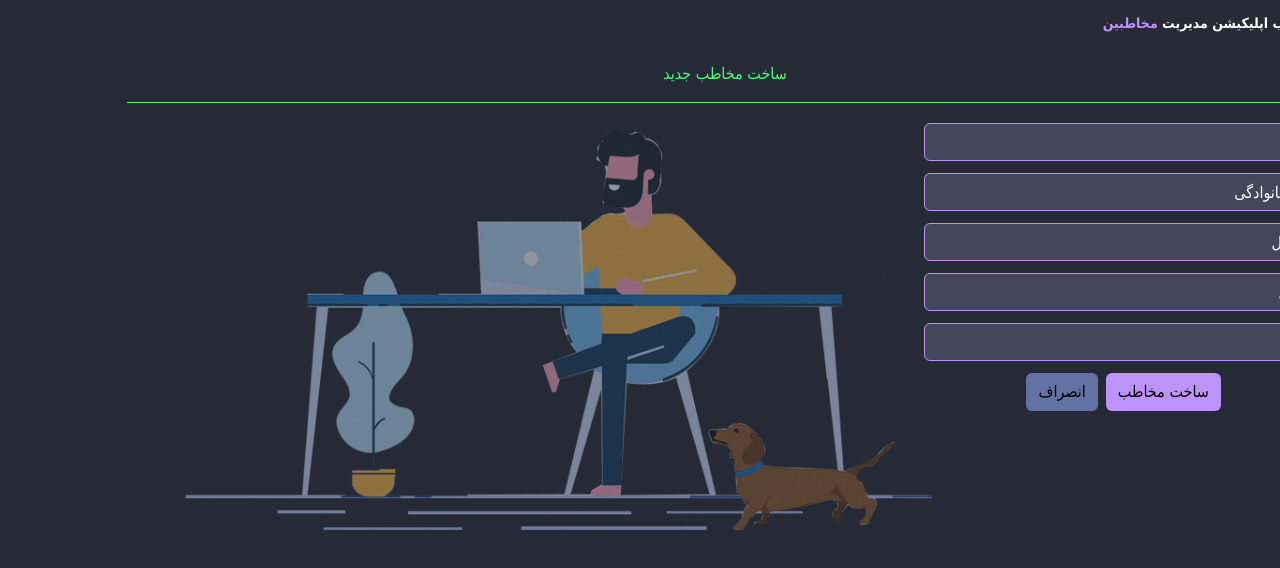
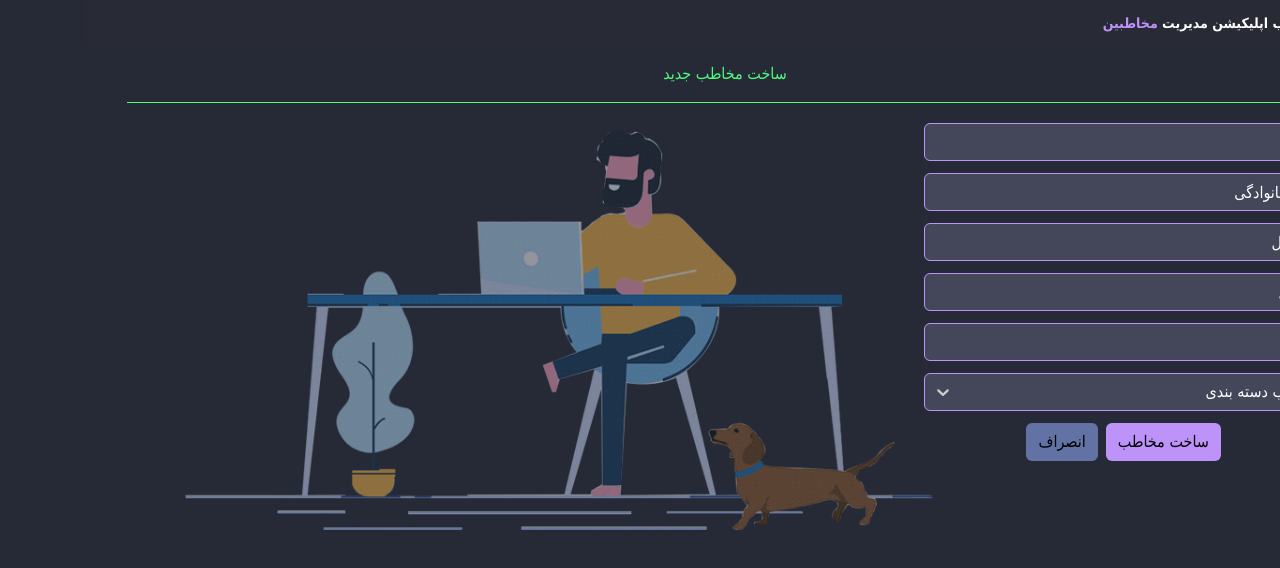
Before and after one commit to MehdiFarshbaf/contact-manager-front, a React (Create React App) app: page /add-contact in a window 1280 px wide. Shown: the top 568 px of the page. Built offline with nearby package versions, Linux system fonts and the light colour scheme; no server answers.

Commit message:
react-select

```diff
--- a/package.json
+++ b/package.json
@@ -19,6 +19,7 @@
     "react-redux": "^9.1.2",
     "react-router-dom": "^7.0.1",
     "react-scripts": "5.0.1",
+    "react-select": "^5.9.0",
     "react-toastify": "^10.0.6",
     "typescript": "^4.9.5",
     "web-vitals": "^2.1.4",
--- a/src/components/contacts/AddContacts.tsx
+++ b/src/components/contacts/AddContacts.tsx
@@ -1,30 +1,34 @@
 import * as Yup from "yup"
 import {useEffect, useState} from "react";
-import {useForm} from 'react-hook-form'
+import {Controller, useForm} from 'react-hook-form'
 import {yupResolver} from "@hookform/resolvers/yup";
 import {Link} from "react-router-dom";
 import TextInput from "../inputs/TextInput";
 import {useGetCategoriesQuery} from "../../data/services/Category";
+import {OptionSelect} from "../../interface/publicInterface";
+import Select, {SingleValue} from "react-select";
 
 interface FormInputs {
     firstName: string,
     lastName: string,
     mobile: string,
     email: string,
-    job: string
+    job: string,
+    category_id: string
 }
 
 const AddContacts = () => {
 
     const {data, isLoading} = useGetCategoriesQuery()
 
-    const [categoryList, setCategoryList] = useState([])
+    const [categoryList, setCategoryList] = useState<OptionSelect[]>([])
 
     const schema = Yup.object().shape({
         firstName: Yup.string().required(("نام الزامی است.")).min(3),
         lastName: Yup.string().required(("نام خانوادگی الزامی است.")),
         mobile: Yup.string().required(("موبایل الزامی است.")),
         job: Yup.string().required(("شغل الزامی است.")),
+        category_id: Yup.string().required(("انتخاب دسته بندی الزامی است.")),
         email: Yup.string().email("ایمیل وارد شده معتبر نمی باشد.").required(("ایمیل الزامی است.")),
     });
     const {handleSubmit, control, formState: {errors}, getValues, setValue, reset} = useForm<FormInputs>({
@@ -34,10 +38,17 @@ const AddContacts = () => {
     const onSubmit = (data: FormInputs) => console.log(data)
 
     useEffect(() => {
-        if(data?.success == true){
-            console.log("categories is  ",data.data)
+        if (data?.success == true) {
+            const newList = data.data.map(item => {
+                return {
+                    label: item.name,
+                    value: item._id
+                }
+            })
+            setCategoryList(newList)
         }
     }, [data]);
+
 
     return (
         <main className="w-full flex justify-center items-center flex-col">
@@ -55,6 +66,27 @@ const AddContacts = () => {
                         <TextInput name="mobile" control={control} errors={errors} placeholder="موبایل"/>
                         <TextInput name="email" control={control} errors={errors} type="email" placeholder="ایمیل"/>
                         <TextInput name="job" control={control} errors={errors} placeholder="شغل"/>
+                        <Controller render={({field: {value, onChange}}) => (
+                            <Select options={categoryList} classNamePrefix="select"
+                                    components={{
+                                        IndicatorSeparator: null
+                                    }}
+                                    onChange={(value: SingleValue<OptionSelect>) => onChange(value?.value)}
+                                    value={categoryList.find(ele => ele.value === value)}
+                                    placeholder="انتخاب دسته بندی"
+                                    classNames={{
+                                        control: ({isFocused}) => isFocused ? '!h-[38px] !w-full !text-white !bg-currentLine !border-[1px] !border-PURPLE !rounded-md outline-none text-white' : '!h-[38px] !w-full !bg-currentLine !text-white !border-[1px] !border-PURPLE !rounded-md outline-none text-white',
+                                        placeholder: () => "!text-white",
+                                        // input: () => "!text-white",
+                                        // valueContainer: () => "!text-white",
+                                        singleValue: () => "!text-white",
+                                        indicatorsContainer: () => "!text-white"
+                                    }}
+                                    isLoading={isLoading}
+                            />
+                        )} name="category_id" control={control}/>
+                        {errors.category_id && <p className={`text-red-700 `}>{errors.category_id?.message}</p>}
+
 
                         <div className="w-full flex justify-center items-center gap-2">
                             <button type="submit" className="btn bg-PURPLE">ساخت مخاطب</button>
```
Also changed, not shown: src/interface/publicInterface.ts (+9 -5 lines), 1 other file (tests, documents, lock files or other folders).
